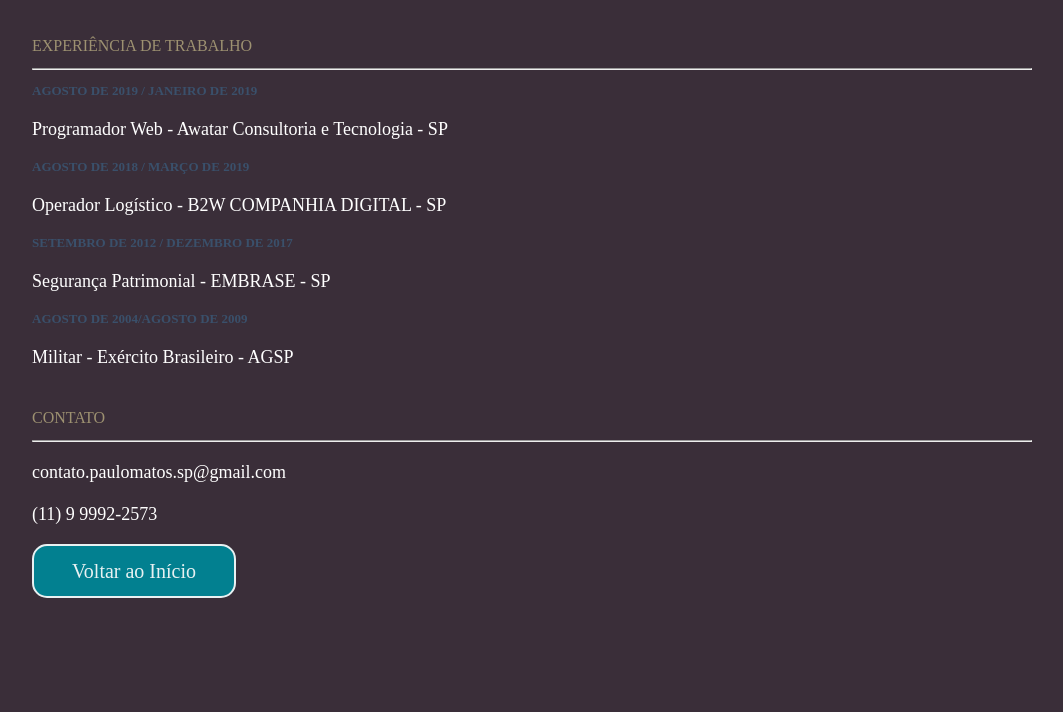
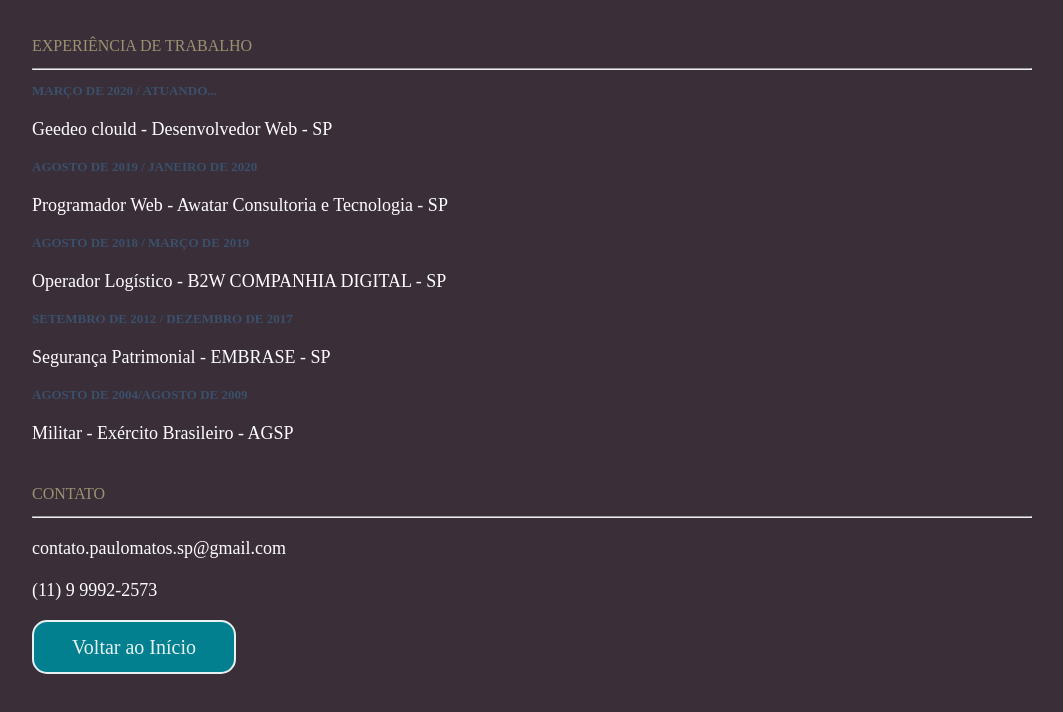
Before and after one commit to developer-sp/developer-sp.github.io, a plain HTML site: page curriculo.html in a window 1280 px wide. Shown: the part 1584-2296 px from the top of the page, without its empty margins (68-1131 px from the left). Before the commit the page ends 2262 px from the top, so only its background shows below. Drawn offline with Linux system fonts and the light colour scheme.

Commit message:
Update curriculo.html
Atualização simpes.

```diff
--- a/curriculo.html
+++ b/curriculo.html
@@ -138,7 +138,11 @@
 
 				<hr>
 
-				<h3>Agosto de 2019 / Janeiro de 2019</h3>
+				<h3>Março de 2020 / Atuando...</h3>
+
+				<p>Geedeo clould - Desenvolvedor Web - SP</p>
+
+				<h3>Agosto de 2019 / Janeiro de 2020</h3>
 
 				<p>Programador Web - Awatar Consultoria e Tecnologia - SP</p>
 
```
